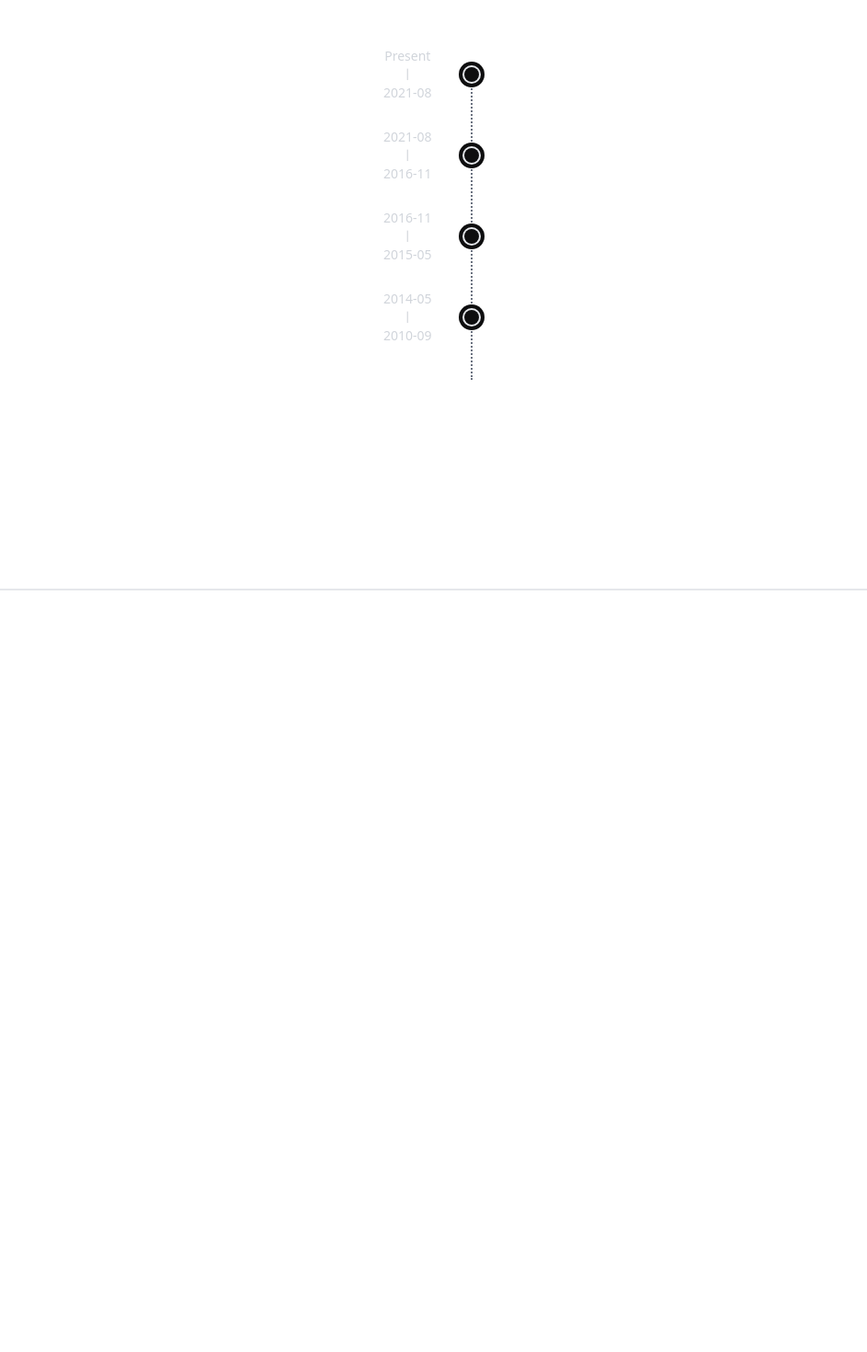
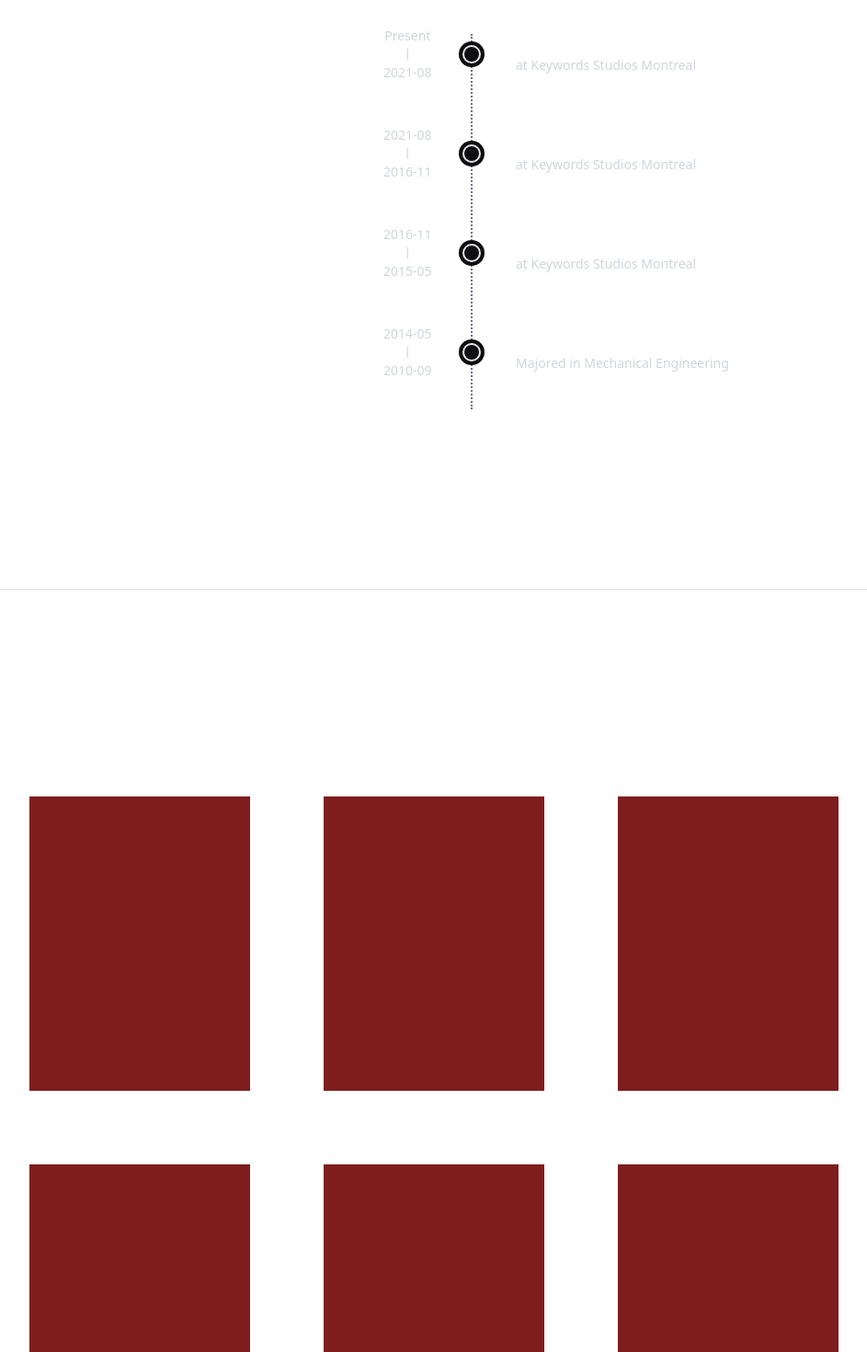
Before and after one commit to doraemon0807/hong-portfolio, a Next.js app: page / in a window 1280 px wide. Shown: the part 1040-2510 px from the top of the page at 92% size, without its empty margins (168-1111 px from the left). Built offline with nearby package versions, Linux system fonts and the light colour scheme.

Commit message:
project skeleton

```diff
--- /dev/null
+++ b/src/components/timeline.tsx
@@ -0,0 +1,28 @@
+interface TimelineProps {
+  title: string;
+  subtitle: string;
+  startTime: string;
+  endTime: string;
+}
+
+export default function Timeline({
+  title,
+  subtitle,
+  startTime,
+  endTime,
+}: TimelineProps) {
+  return (
+    <div className="flex items-center space-x-10">
+      <div className="w-4 h-4 rounded-full ring-dark ring-4 bg-dark ring-offset-2 ring-offset-gray-200 hover:bg-gray-200 transition-all cursor-pointer"></div>
+      <div className="flex flex-col">
+        <h4>{title}</h4>
+        <h5 className="text-sm text-gray-300">{subtitle}</h5>
+      </div>
+      <div className="absolute -left-32 text-sm text-gray-300 flex flex-col items-center">
+        <h6>{endTime}</h6>
+        <h6>ㅣ</h6>
+        <h6>{startTime}</h6>
+      </div>
+    </div>
+  );
+}
--- a/src/pages/about.tsx
+++ b/src/pages/about.tsx
@@ -1,3 +1,5 @@
+import Timeline from "@/components/timeline";
+
 export default function About() {
   return (
     <div className="w-full h-screen px-40">
@@ -15,50 +17,30 @@ export default function About() {
           <div className="w-full flex h-full mt-10">
             <div className="border-l-2 my-4 border-gray-500 border-dotted">
               <div className="flex flex-col space-y-16 -translate-x-[9px]">
-                <div className="flex items-center space-x-10 relative">
-                  <div className="w-4 h-4 rounded-full ring-dark ring-4 bg-dark ring-offset-2 ring-offset-gray-200 hover:bg-gray-200 transition-all cursor-pointer"></div>
-                  <div className="flex flex-col">
-                    <h4>Localization QA Release Manager</h4>
-                  </div>
-                  <div className="absolute -left-32 text-sm text-gray-300 flex flex-col items-center">
-                    <h6>Present</h6>
-                    <h6>ㅣ</h6>
-                    <h6>2021-08</h6>
-                  </div>
-                </div>
-                <div className="flex items-center space-x-10">
-                  <div className="w-4 h-4 rounded-full ring-dark ring-4 bg-dark ring-offset-2 ring-offset-gray-200 hover:bg-gray-200 transition-all cursor-pointer"></div>
-                  <div className="flex flex-col">
-                    <h4>Localization QA Test Lead</h4>
-                  </div>
-                  <div className="absolute -left-32 text-sm text-gray-300 flex flex-col items-center">
-                    <h6>2021-08</h6>
-                    <h6>ㅣ</h6>
-                    <h6>2016-11</h6>
-                  </div>
-                </div>
-                <div className="flex items-center space-x-10">
-                  <div className="w-4 h-4 rounded-full ring-dark ring-4 bg-dark ring-offset-2 ring-offset-gray-200 hover:bg-gray-200 transition-all cursor-pointer"></div>
-                  <div className="flex flex-col">
-                    <h4>Localization QA Korean Tester</h4>
-                  </div>
-                  <div className="absolute -left-32 text-sm text-gray-300 flex flex-col items-center">
-                    <h6>2016-11</h6>
-                    <h6>ㅣ</h6>
-                    <h6>2015-05</h6>
-                  </div>
-                </div>
-                <div className="flex items-center space-x-10">
-                  <div className="w-4 h-4 rounded-full ring-dark ring-4 bg-dark ring-offset-2 ring-offset-gray-200 hover:bg-gray-200 transition-all cursor-pointer"></div>
-                  <div className="flex flex-col">
-                    <h4>Graduated McGill University</h4>
-                  </div>
-                  <div className="absolute -left-32 text-sm text-gray-300 flex flex-col items-center">
-                    <h6>2014-05</h6>
-                    <h6>ㅣ</h6>
-                    <h6>2010-09</h6>
-                  </div>
-                </div>
+                <Timeline
+                  title="Localization QA Release Manager"
+                  subtitle="at Keywords Studios Montreal"
+                  startTime="2021-08"
+                  endTime="Present"
+                />
+                <Timeline
+                  title="Localization QA Test Lead"
+                  subtitle="at Keywords Studios Montreal"
+                  startTime="2016-11"
+                  endTime="2021-08"
+                />
+                <Timeline
+                  title="Localization QA Korean Tester"
+                  subtitle="at Keywords Studios Montreal"
+                  startTime="2015-05"
+                  endTime="2016-11"
+                />
+                <Timeline
+                  title="Graduated McGill University"
+                  subtitle="Majored in Mechanical Engineering"
+                  startTime="2010-09"
+                  endTime="2014-05"
+                />
               </div>
             </div>
           </div>
--- a/src/pages/project.tsx
+++ b/src/pages/project.tsx
@@ -1,8 +1,18 @@
+import { AnimatePresence, motion } from "framer-motion";
+
 export default function Projects() {
   return (
-    <div className="w-full h-screen pt-20">
-      <div className="flex justify-center">
+    <div className="w-full min-h-screen pt-20">
+      <div className="flex flex-col items-center">
         <h1 className="title mb-24">Projects</h1>
+        <div className="grid grid-cols-3 gap-20">
+          <motion.div className="w-60 h-80 bg-red-900"></motion.div>
+          <div className="w-60 h-80 bg-red-900"></div>
+          <div className="w-60 h-80 bg-red-900"></div>
+          <div className="w-60 h-80 bg-red-900"></div>
+          <div className="w-60 h-80 bg-red-900"></div>
+          <div className="w-60 h-80 bg-red-900"></div>
+        </div>
       </div>
     </div>
   );
```
